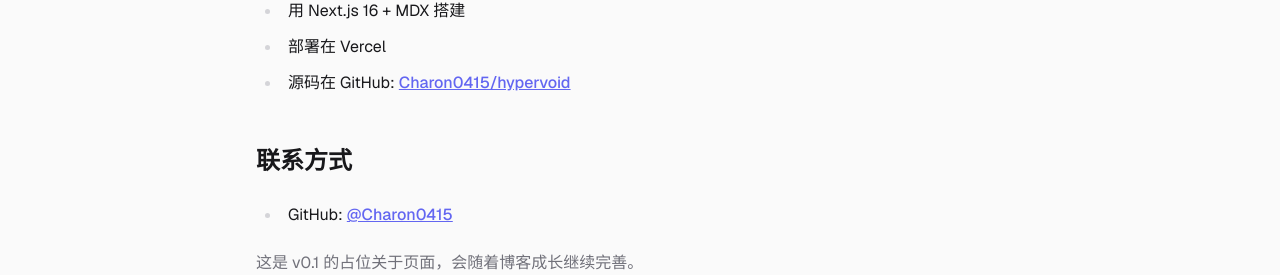
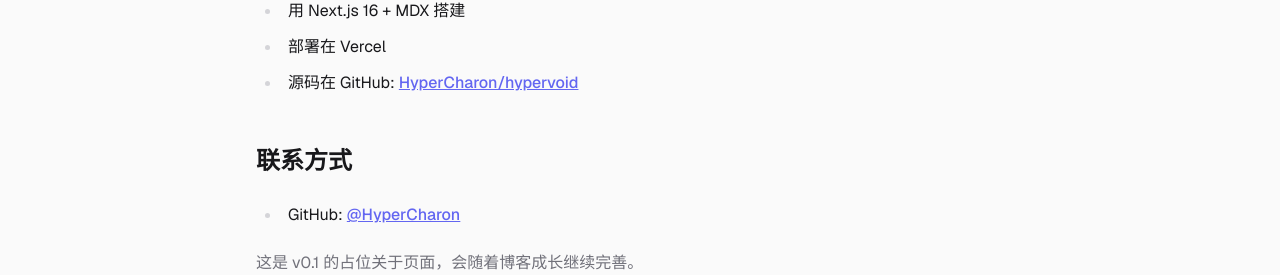
Before and after one commit to Charon0415/hypervoid, a Next.js app: page /about in a window 1280 px wide. Shown: the part 296-571 px from the top of the page. Built offline with nearby package versions, Linux system fonts and the light colour scheme.

Commit message:
Update GitHub username Charon0415 → HyperCharon across copy + envs

```diff
--- a/src/app/about/page.tsx
+++ b/src/app/about/page.tsx
@@ -13,11 +13,11 @@ export default function AboutPage() {
       <ul>
         <li>用 Next.js 16 + MDX 搭建</li>
         <li>部署在 Vercel</li>
-        <li>源码在 GitHub: <a href="https://github.com/Charon0415/hypervoid">Charon0415/hypervoid</a></li>
+        <li>源码在 GitHub: <a href="https://github.com/HyperCharon/hypervoid">HyperCharon/hypervoid</a></li>
       </ul>
       <h2>联系方式</h2>
       <ul>
-        <li>GitHub: <a href="https://github.com/Charon0415">@Charon0415</a></li>
+        <li>GitHub: <a href="https://github.com/HyperCharon">@HyperCharon</a></li>
       </ul>
       <p className="text-muted">
         这是 v0.1 的占位关于页面，会随着博客成长继续完善。
--- a/src/app/opengraph-image.tsx
+++ b/src/app/opengraph-image.tsx
@@ -89,7 +89,7 @@ export default async function Image() {
             letterSpacing: "1px",
           }}
         >
-          github.com/Charon0415
+          github.com/HyperCharon
         </div>
       </div>
     ),
--- a/src/app/projects/page.tsx
+++ b/src/app/projects/page.tsx
@@ -6,7 +6,7 @@ const SAMPLE = [
   {
     name: "Hypervoid",
     description: "你正在浏览的这个博客本身——Next.js 16 + MDX 全栈博客。",
-    link: "https://github.com/Charon0415/hypervoid",
+    link: "https://github.com/HyperCharon/hypervoid",
     tags: ["Next.js", "TypeScript", "MDX"],
   },
 ];
--- a/src/components/SiteFooter.tsx
+++ b/src/components/SiteFooter.tsx
@@ -6,7 +6,7 @@ export function SiteFooter() {
         <p>© {year} Hypervoid · 由 Charon 用 Next.js 搭建</p>
         <p className="flex gap-3">
           <a
-            href="https://github.com/Charon0415"
+            href="https://github.com/HyperCharon"
             target="_blank"
             rel="noreferrer noopener"
             className="hover:text-primary"
--- a/src/lib/site-config.ts
+++ b/src/lib/site-config.ts
@@ -6,8 +6,8 @@ export const siteConfig = {
   locale: "zh_CN",
   author: {
     name: "Charon",
-    githubUsername: "Charon0415",
-    githubUrl: "https://github.com/Charon0415",
+    githubUsername: "HyperCharon",
+    githubUrl: "https://github.com/HyperCharon",
   },
   rss: {
     title: "Hypervoid",
```
